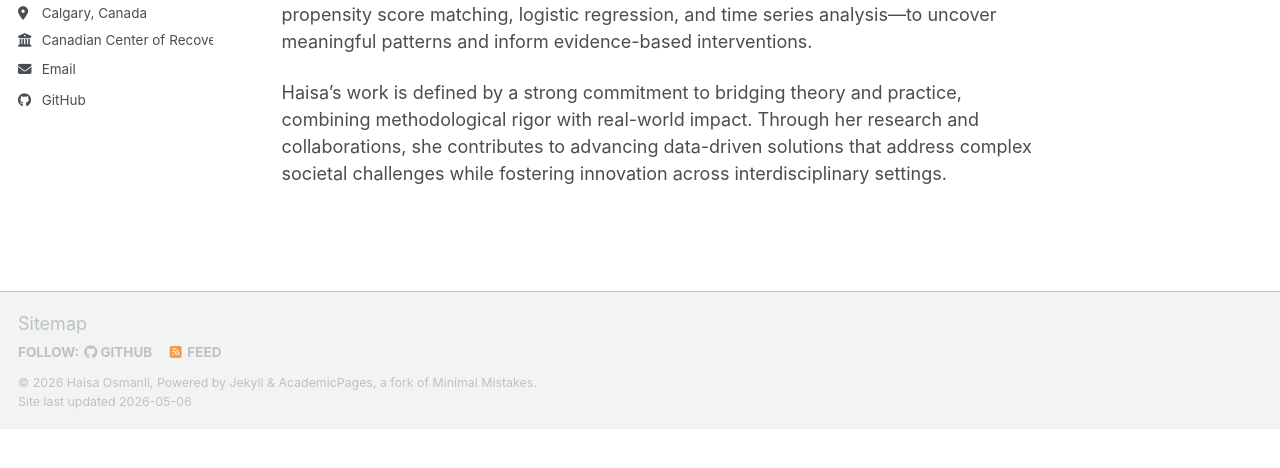
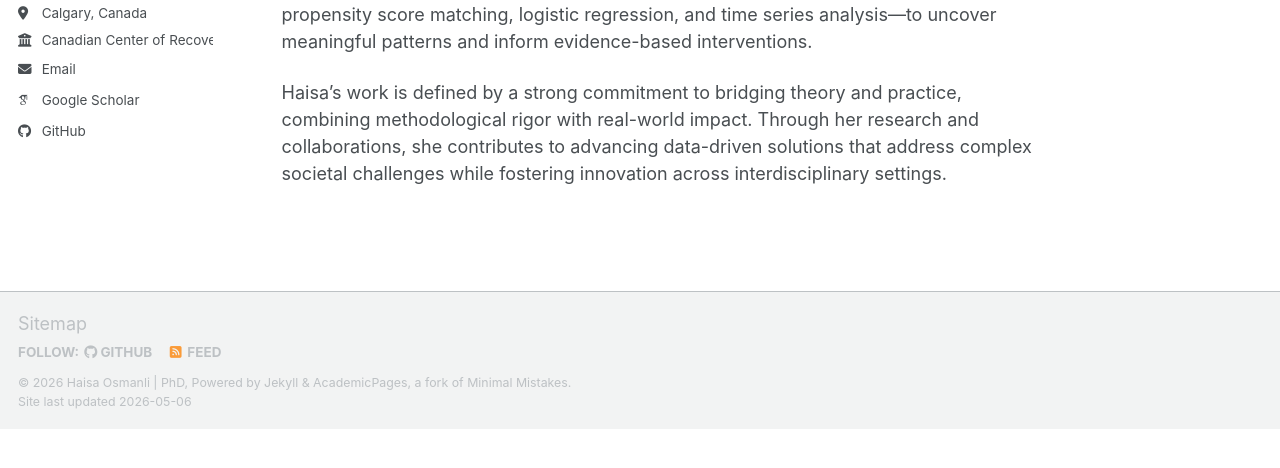
Before and after one commit to haisa-alpha/haisa-alpha.github.io, a Jekyll site: the page built from _pages/about.md, in a window 1280 px wide. Shown: the part 353-821 px from the top of the page. Built offline with Jekyll 4.4.1, drawn with Linux system fonts in a browser that asks for light colours; some web fonts are replaced; a script bundle is joined from its source files by our own code; library files that are not in the unit come from our copies; some of the changed lines change nothing that is shown.

Commit message:
Update _config.yml

```diff
--- a/_config.yml
+++ b/_config.yml
@@ -11,8 +11,8 @@ locale                   : "en-US"
 site_theme               : "default" # The available themes options are "default", "air", "sunrise", "mint", "dirt" and "contrast"
 title                    : "Haisa Osmanli"
 title_separator          : "-"
-name                     : "Haisa Osmanli"
-description              : "Principal Data Scientist | PhD in Statistics | Machine Learning & AI Researcher"   # Update this with a general description of your site, this is the default if not overridden by a page
+name                     : "Haisa Osmanli | PhD"
+description              : "Principal Data Scientist | Statistician | Machine Learning and AI Researcher"   # Update this with a general description of your site, this is the default if not overridden by a page
 url                      : "https://haisa-alpha.github.io" # The base hostname & protocol for your site e.g. "https://[your GitHub username].github.io",
                                                            # or if you already have some other page hosted on Github then use "https://[your GitHub username].github.io/[Your Repo Name]"
 baseurl                  : "" # the subpath of your site, e.g. "/blog"
@@ -35,7 +35,7 @@ author:
   # Academic websites
   academia         : # URL
   arxiv            : # URL - Update with the correct link to your profile
-  googlescholar    : #"https://scholar.google.com/citations?user=PS_CX0AAAAAJ"
+  googlescholar    : https://scholar.google.ca/citations?user=tStgt04AAAAJ&hl=en&oi=ao
   inspire-hep      : # URL
   impactstory      : # URL
   orcid            : #"https://orcid.org/yourorcidurl"
```
